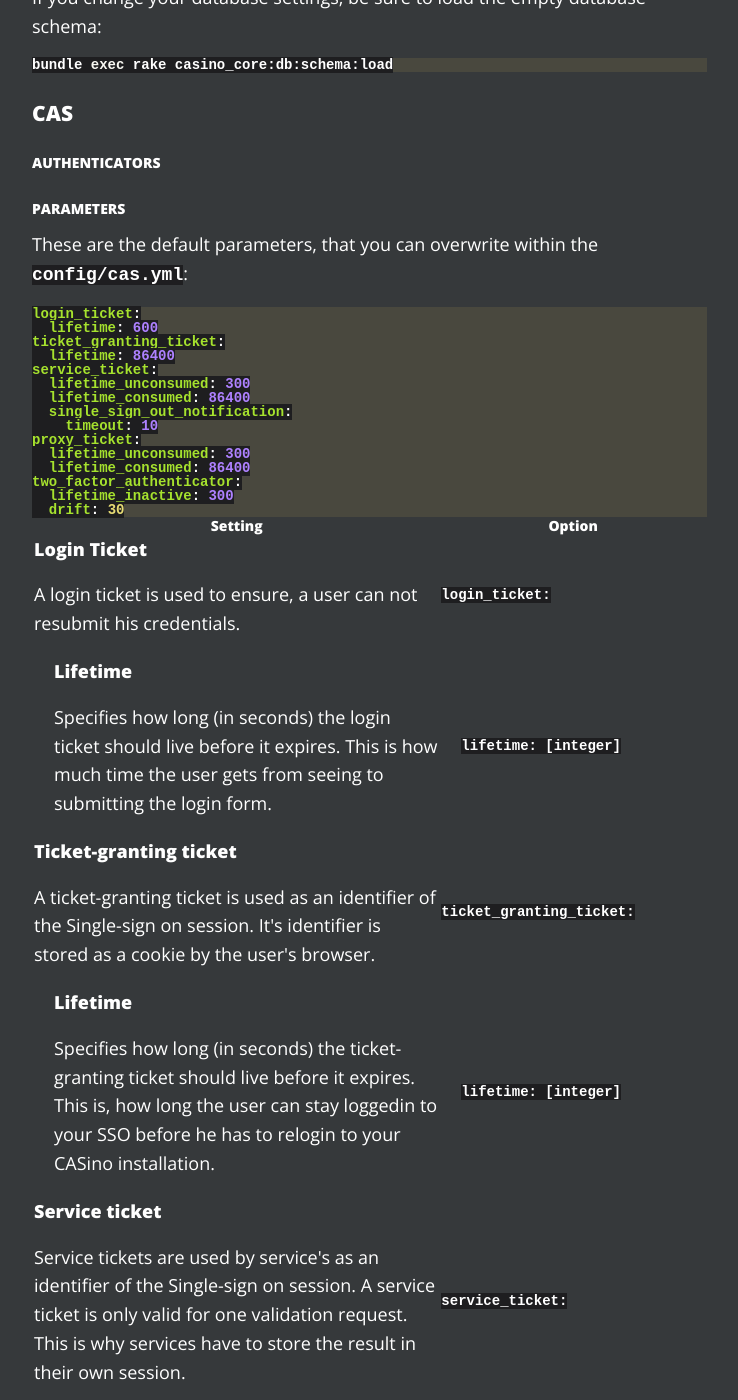
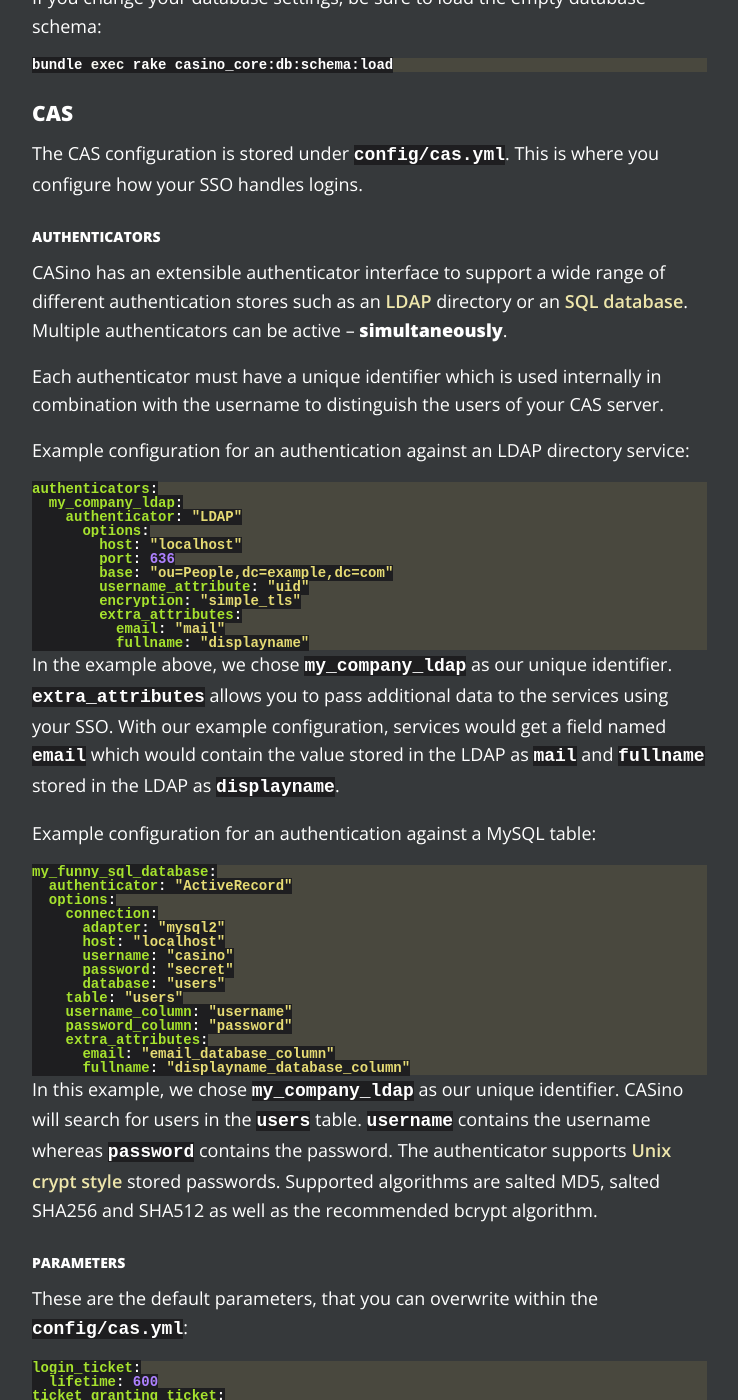
Before and after one commit to rbCAS/rbcas.github.com, a Jekyll site: the page built from docs/configuration/index.md, in a window 1280 px wide and 1400 px high, scrolled down 643 px. Shown: the whole window, without its empty margins (153-891 px from the left). Built offline with Jekyll 4.4.1, drawn with Linux system fonts in a browser that asks for light colours.

Commit message:
Document authenticators

```diff
--- a/docs/configuration/index.md
+++ b/docs/configuration/index.md
@@ -20,7 +20,53 @@
 
 ## CAS
 
+The CAS configuration is stored under `config/cas.yml`. This is where you configure how your SSO handles logins.
+
 ### Authenticators
+
+CASino has an extensible authenticator interface to support a wide range of different authentication stores such as an [LDAP](https://github.com/rbCAS/casino_core-authenticator-ldap) directory or an [SQL database](https://github.com/rbCAS/casino_core-authenticator-activerecord). Multiple authenticators can be active – **simultaneously**.
+
+Each authenticator must have a unique identifier which is used internally in combination with the username to distinguish the users of your CAS server.
+
+Example configuration for an authentication against an LDAP directory service:
+
+{% highlight yaml %}
+authenticators:
+  my_company_ldap:
+    authenticator: "LDAP"
+      options:
+        host: "localhost"
+        port: 636
+        base: "ou=People,dc=example,dc=com"
+        username_attribute: "uid"
+        encryption: "simple_tls"
+        extra_attributes:
+          email: "mail"
+          fullname: "displayname"
+{% endhighlight %}
+
+In the example above, we chose `my_company_ldap` as our unique identifier. `extra_attributes` allows you to pass additional data to the services using your SSO. With our example configuration, services would get a field named `email` which would contain the value stored in the LDAP as `mail` and `fullname` stored in the LDAP as `displayname`.
+
+Example configuration for an authentication against a MySQL table:
+{% highlight yaml %}
+my_funny_sql_database:
+  authenticator: "ActiveRecord"
+  options:
+    connection:
+      adapter: "mysql2"
+      host: "localhost"
+      username: "casino"
+      password: "secret"
+      database: "users"
+    table: "users"
+    username_column: "username"
+    password_column: "password"
+    extra_attributes:
+      email: "email_database_column"
+      fullname: "displayname_database_column"
+{% endhighlight %}
+
+In this example, we chose `my_company_ldap` as our unique identifier. CASino will search for users in the `users` table. `username` contains the username whereas `password` contains the password. The authenticator supports [Unix crypt style](http://www.kernel.org/doc/man-pages/online/pages/man3/crypt.3.html#NOTES) stored passwords. Supported algorithms are salted MD5, salted SHA256 and SHA512 as well as the recommended bcrypt algorithm.
 
 ### Parameters
 These are the default parameters, that you can overwrite within the `config/cas.yml`:
```
